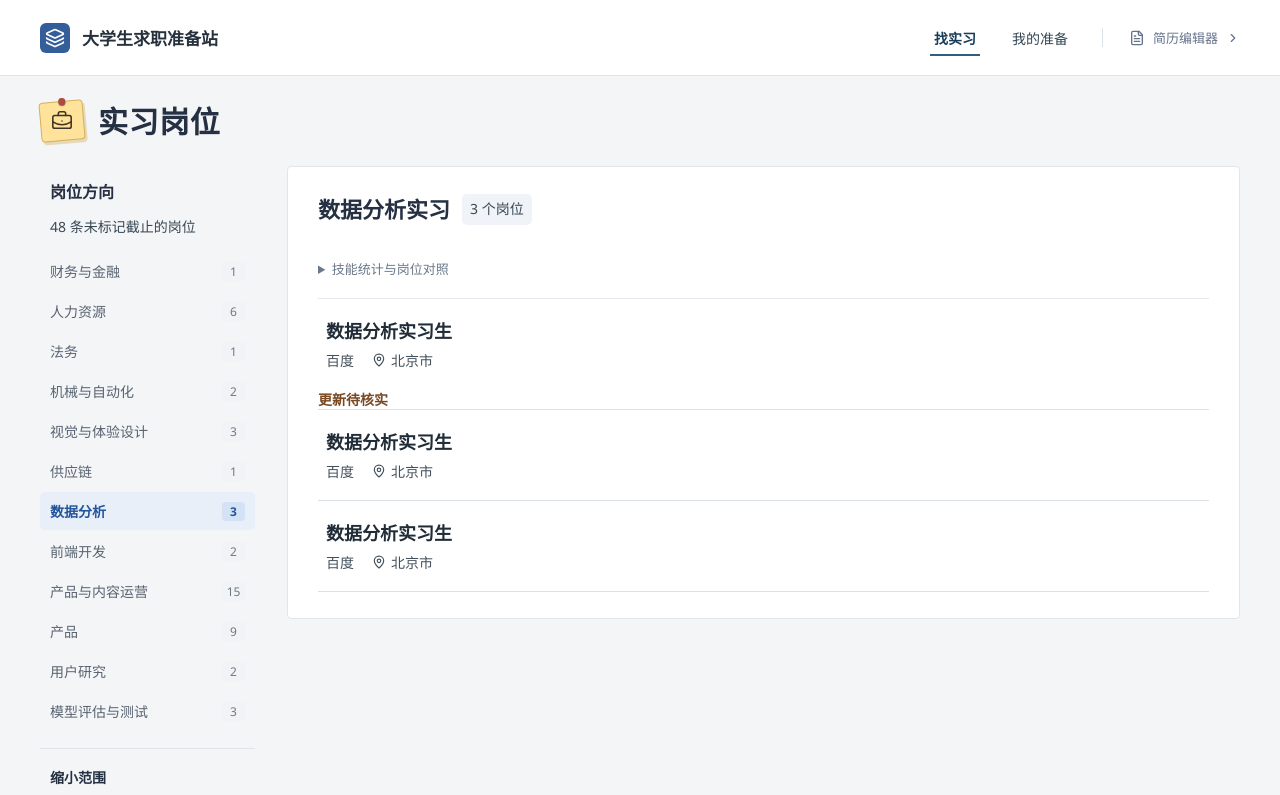
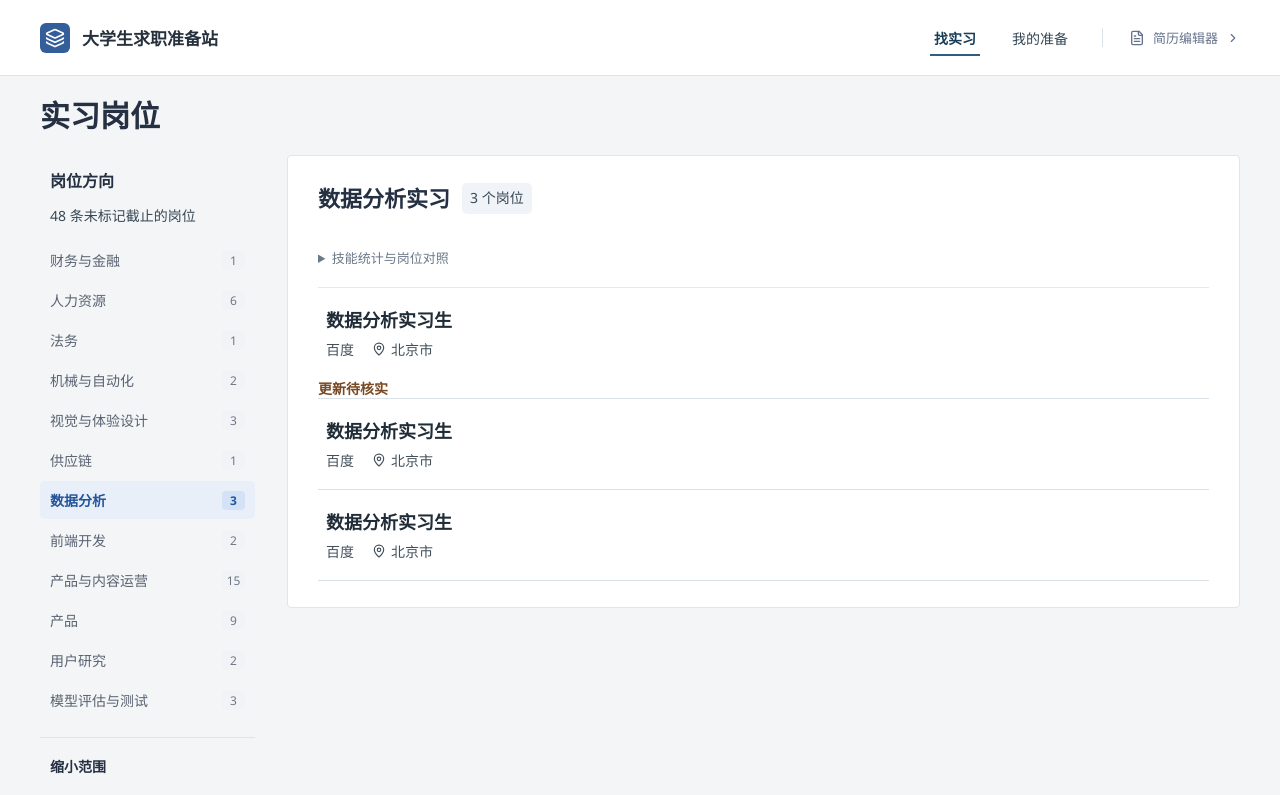
Before and after one commit to vdsbuq/resume-workshop, a Next.js app: page /career in a window 1280 px wide. Shown: the top 795 px of the page. Built offline with nearby package versions, Linux system fonts and the light colour scheme.

Commit message:
Revert "Add a pinned noticeboard mark to the internship heading"
This reverts commit 52060a337fc3bd00f81fbd52a1e8c354a1273f9f.

```diff
--- a/app/career/career.css
+++ b/app/career/career.css
@@ -127,9 +127,3 @@
 .career-top .workspace-navigation {margin-left:auto}
 .role-actions {display:flex;align-items:center;gap:18px;flex-wrap:wrap;margin:16px 0}
 .career .career-main .opening-link:hover strong {color:#174d73}
-
-/* A pinned paper mark for the internship noticeboard. */
-.portal-heading:has(.notice-mark) {display:flex;align-items:center;gap:14px;padding:5px 0;letter-spacing:.02em}
-.notice-mark {position:relative;isolation:isolate;display:inline-grid;place-items:center;width:44px;height:40px;flex:none;color:#3e3422;background:#ffe39a;border:1px solid #d5af5e;border-radius:4px;transform:rotate(-5deg);box-shadow:2px 3px 0 #e7d8b8}
-.notice-mark::before {content:"";position:absolute;top:-4px;left:19px;width:7px;height:7px;border-radius:50%;background:#af4942;box-shadow:0 1px 1px #875d43}
-.notice-mark svg {transform:rotate(5deg)}
--- a/app/career/page.tsx
+++ b/app/career/page.tsx
@@ -51,7 +51,7 @@ export default function Career(){
 
  return <div className="career-app">
  <nav className="career-top"><Link href="/" className="career-brand"><span><Layers size={20}/></span>大学生求职准备站</Link><nav className="workspace-navigation" aria-label="工作台区域"><button aria-current={step===0?'page':undefined} onClick={()=>{selectJob('');setStep(0);}}>找实习</button><button aria-current={step>0?'page':undefined} onClick={()=>{setStep(1);window.scrollTo(0,0);}}>我的准备</button></nav><Link href="/" className="career-editor"><FileText size={16}/> 简历编辑器 <ChevronRight size={14}/></Link></nav>
- <main className="career"><h1 className="portal-heading">{step===0 && !selectedJob && <span className="notice-mark" aria-hidden="true"><BriefcaseBusiness size={22} strokeWidth={1.7}/></span>}{step===0 ? (selectedJob?.title || '实习岗位') : '我的准备'}</h1>
+ <main className="career"><h1 className="portal-heading">{step===0 ? (selectedJob?.title || '实习岗位') : '我的准备'}</h1>
  {step>0 && <><p>{selectedJob ? selectedJob.company+' · '+selectedJob.title : directionLabel(direction)}</p><div className="career-save"><span role="status">{saveState}</span><div><button onClick={backup} disabled={!ready}>导出进度备份</button><button onClick={()=>restoreInput.current?.click()} disabled={!ready}>恢复备份</button><input type="file" accept=".json" hidden ref={restoreInput} onChange={e=>{restore(e.target.files?.[0]);e.target.value='';}}/></div></div><nav className="detail-tabs" aria-label="我的准备">{['我的经历','实践计划'].map((label,i)=><button key={label} aria-pressed={step===i+1} onClick={()=>setStep(i+1)}>{label}</button>)}</nav></>}
  {message&&<p className="career-note" role="status">{message}</p>}
  <div className="career-layout"><div className="career-main">
```
